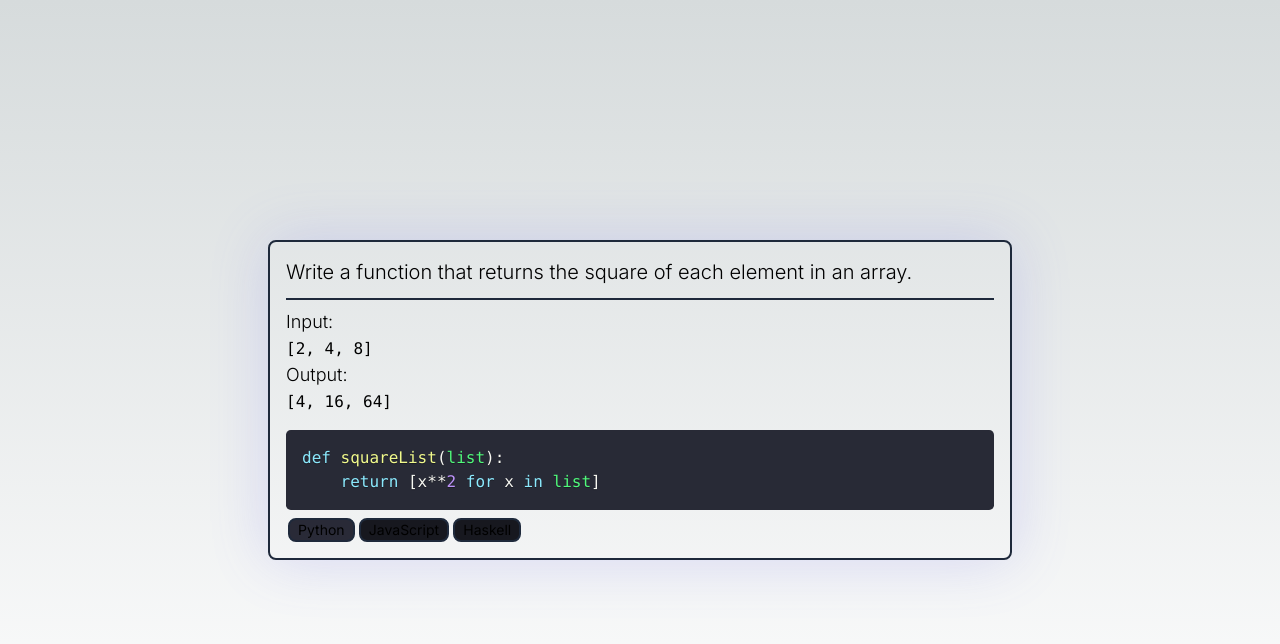
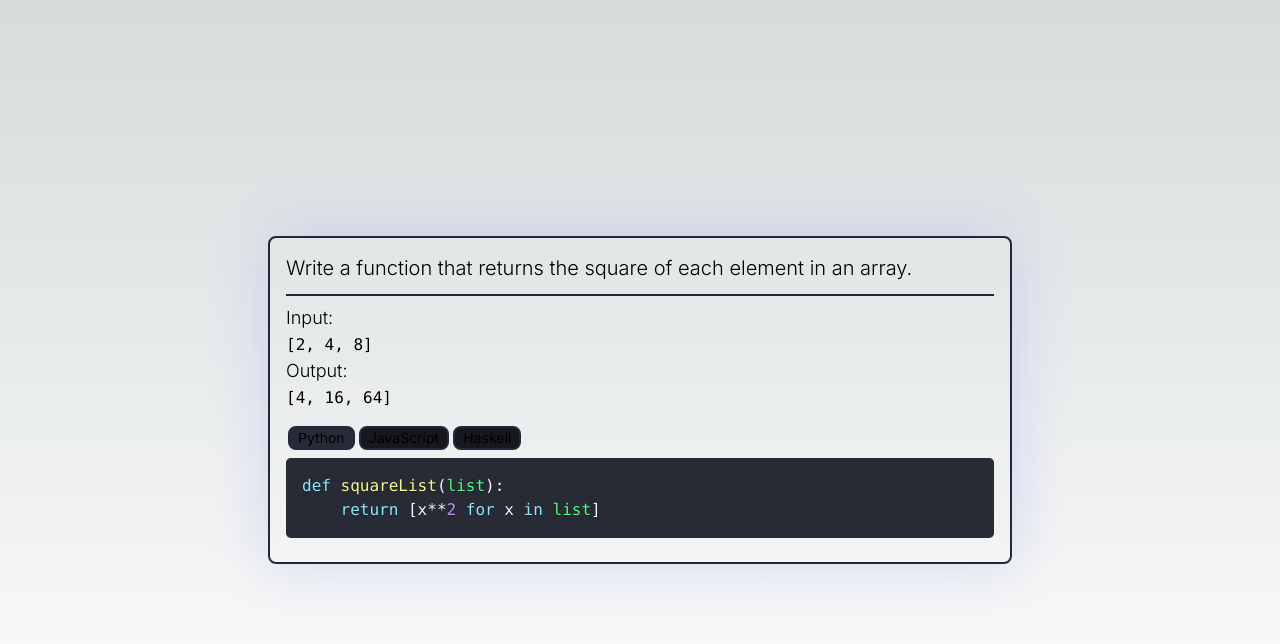
Before and after one commit to Progalt/langbytes-site, a Next.js app: page / in a window 1280 px wide. Both pictures are taken after a click on the button "Reveal Answer". Shown: the top 644 px of the page. Built offline with nearby package versions, Linux system fonts and the light colour scheme.

Commit message:
Small changes

```diff
--- a/package.json
+++ b/package.json
@@ -15,6 +15,7 @@
     "react-dom": "^18",
     "react-icons": "^5.0.1",
     "react-markdown": "^9.0.1",
+    "react-router-dom": "^6.22.3",
     "react-syntax-highlighter": "^15.5.0",
     "sanitize-html": "^2.12.1"
   },
--- a/src/app/Components/Styles.css
+++ /dev/null
@@ -1,3 +0,0 @@
-.answer-container {
-    transition: height 0.5s ease-out;
-}
--- a/src/app/Components/TaskSnippet.js
+++ b/src/app/Components/TaskSnippet.js
@@ -1,4 +1,4 @@
-
+"use client";
 import { useState } from 'react';
 import { Prism as SyntaxHighlighter } from 'react-syntax-highlighter';
 import { dracula } from 'react-syntax-highlighter/dist/esm/styles/prism';
@@ -17,6 +17,7 @@ function LanguageButton({ name, setSelectedLanguage, selectedLang }) {
 }
 
 export function TaskSnippet() {
+
 
     const [isRevealed, setIsRevealed] = useState(false);
     const [selectedLanguage, setSelectedLanguage] = useState("Python");
@@ -42,7 +43,7 @@ squareList list = map (^2) list
       };
 
     return (
-        <div className={`shadow-[0_0px_60px_0px] shadow-indigo-500/20 border-2 border-slate-800 w-[60%] rounded-lg p-4 overflow-hidden transition-height duration-500 ease-in-out`}
+        <section className={`shadow-[0_0px_60px_0px] shadow-indigo-500/20 border-2 border-slate-800 w-full rounded-lg p-4 overflow-hidden`}
         style={{
           }}>
             <p className="font-light text-xl mb-3">
@@ -56,10 +57,6 @@ squareList list = map (^2) list
             <br />
             { !isRevealed && <button onClick={revealAnswer} >Reveal Answer</button> }
             { isRevealed && <div className="mt-4 ">
-                <SyntaxHighlighter language={selectedLanguage.toLowerCase()} style={dracula}>
-                    {codeSnippets[selectedLanguage].trim()}
-                </SyntaxHighlighter>
-
                 <div className="flex flex-row">
                     {Object.keys(codeSnippets).map((lang, index) => (
                         <LanguageButton
@@ -70,9 +67,14 @@ squareList list = map (^2) list
                         />
                     ))}
                 </div>
+                <SyntaxHighlighter language={selectedLanguage.toLowerCase()} style={dracula}>
+                    {codeSnippets[selectedLanguage].trim()}
+                </SyntaxHighlighter>
+
+
 
             </div> }
 
-        </div>
+        </section>
     );
 }
--- a/src/app/page.js
+++ b/src/app/page.js
@@ -1,17 +1,16 @@
-"use client";
 
-import { Post, PostQuote, PostSection, PostThumbnail } from "./Components/Post";
-import SignInEmailPassword from "./Components/SignIn";
 import { TaskSnippet } from "./Components/TaskSnippet";
-
-
+import { BrowserRouter as Router } from 'react-router-dom';
 
 
 export default function Home() {
 
   return (
-    <main className="p-5 h-screen flex justify-center items-center">
-      <TaskSnippet></TaskSnippet>
-    </main>
+      <main className="p-5 h-screen flex flex-col justify-center items-center">
+        <div className="w-[60%]">
+          <TaskSnippet></TaskSnippet>
+
+        </div>
+      </main>
   );
 }
```
Also changed, not shown: 1 other file (tests, documents, lock files or other folders). Lines whose indentation alone changed are shown as unchanged.
